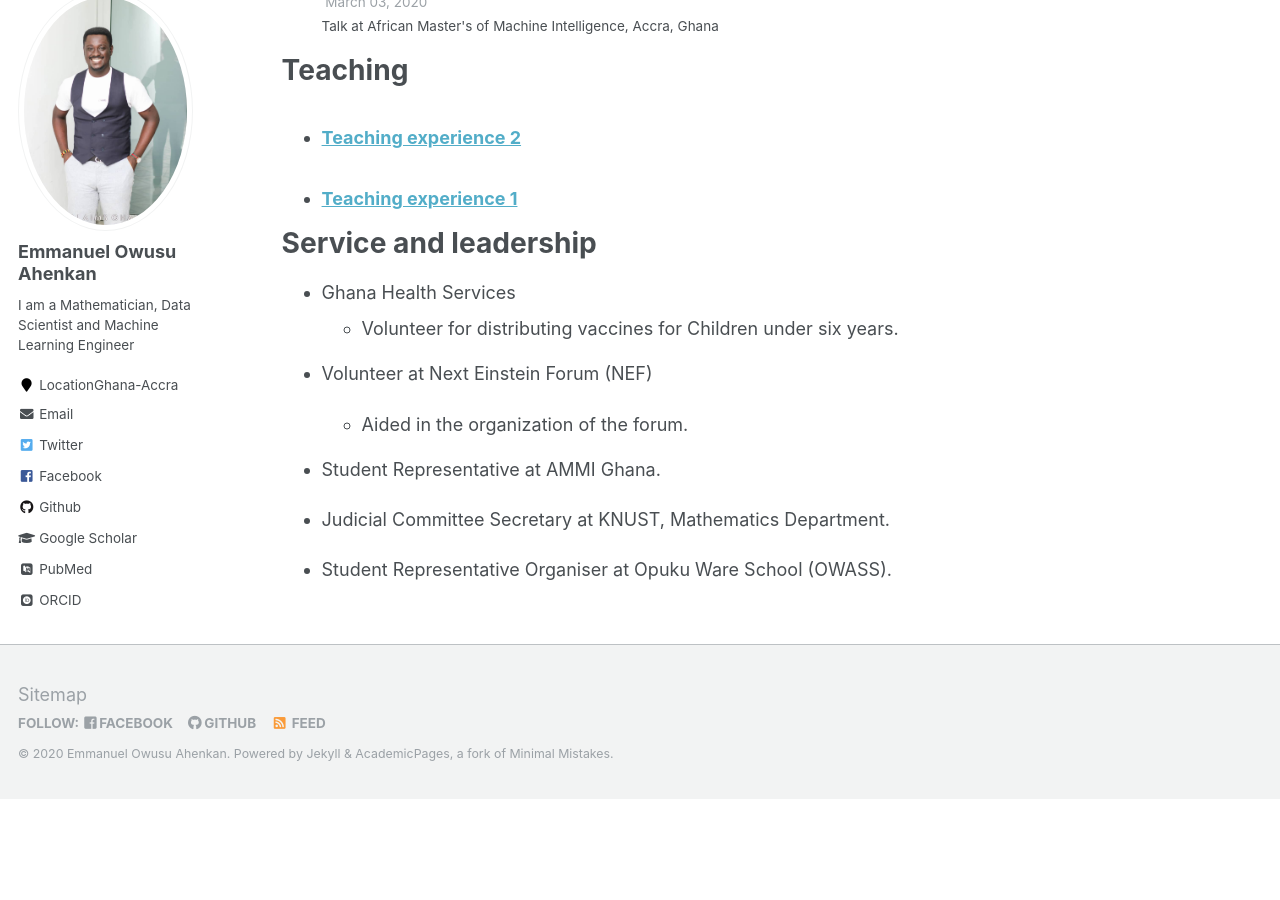
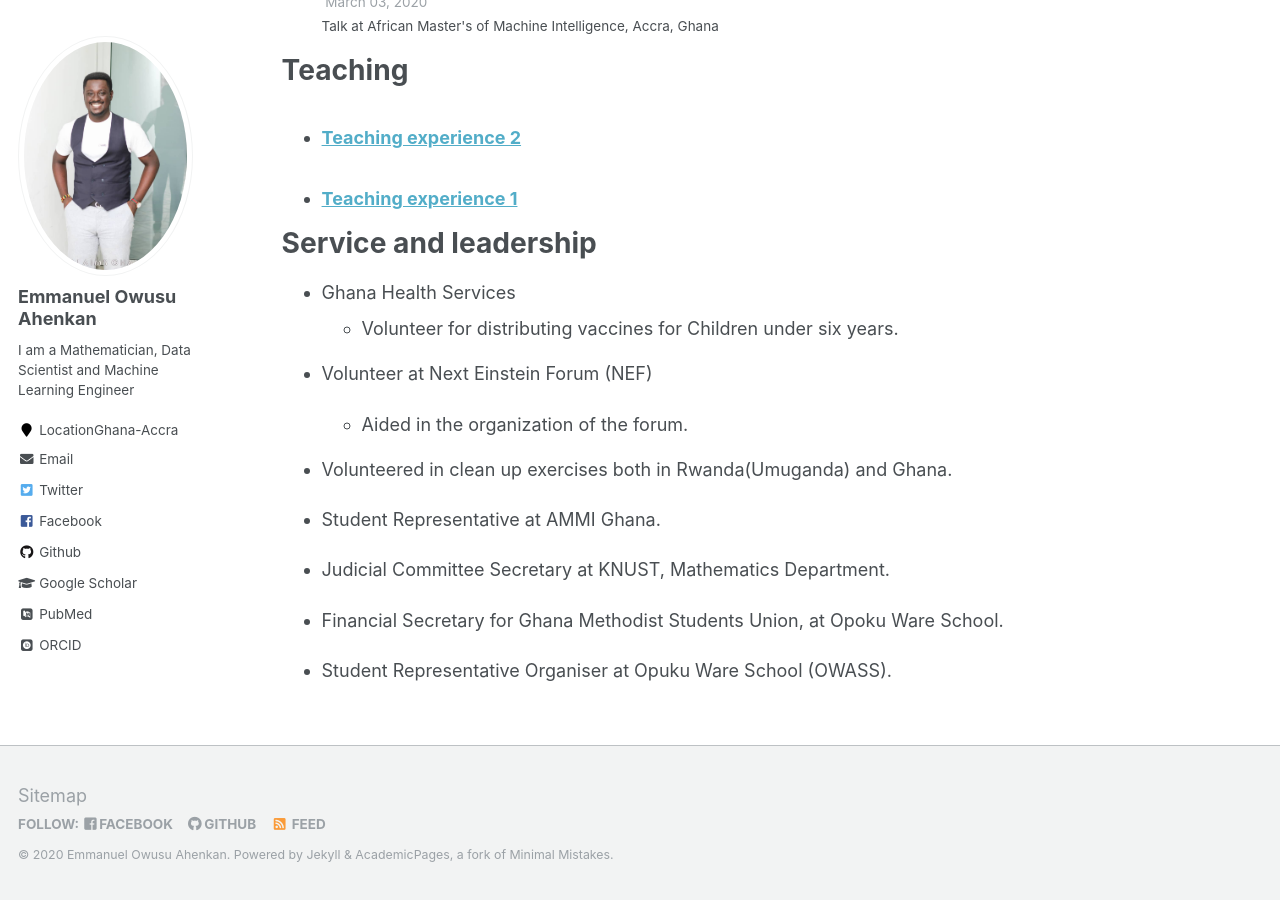
Before and after one commit to EmmanuelOwusu/EmmanuelOwusu.github.io, a Jekyll site: the page built from _pages/cv.md, in a window 1280 px wide and 900 px high, scrolled down 1734 px. Built offline with Jekyll 4.4.1, drawn with Linux system fonts in a browser that asks for light colours; some web fonts are replaced; before the commit the page ends 2533 px from its top, so only the background shows below that.

Commit message:
CV Update four
CV Update four

```diff
--- a/_pages/cv.md
+++ b/_pages/cv.md
@@ -63,8 +63,12 @@ Service and leadership
 
   * Aided in the organization of the forum.
 
+* Volunteered in clean up exercises both in Rwanda(Umuganda)  and Ghana.
+
 * Student Representative  at AMMI Ghana.
 
 * Judicial Committee Secretary at KNUST, Mathematics Department.
 
+* Financial Secretary for Ghana Methodist Students Union, at Opoku Ware School.
+
 * Student Representative Organiser at Opuku Ware School (OWASS).
```
